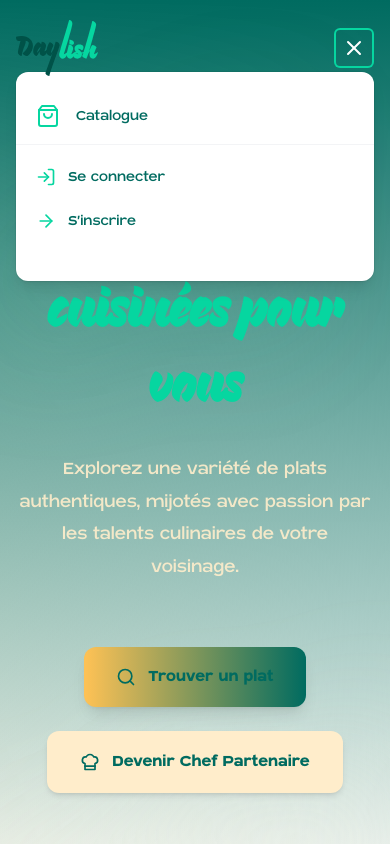
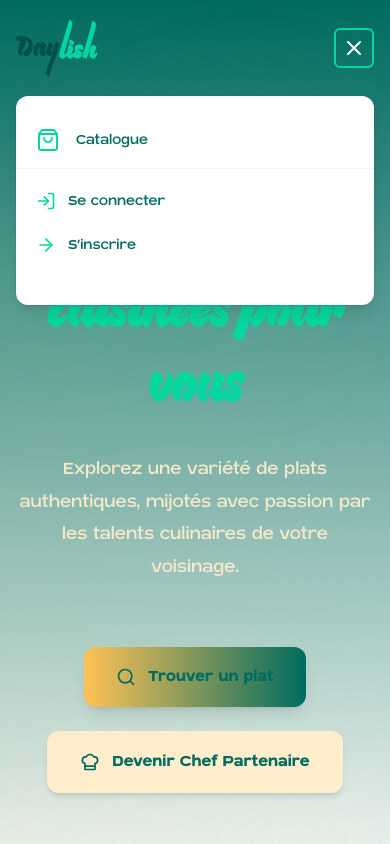
Before and after one commit to aminelaihem/Daylish, a React (Vite) app: page / in a window 390 px wide. Both pictures are taken after a click on the button "Ouvrir le menu principal". Shown: the top 844 px of the page. Built offline with nearby package versions, Linux system fonts and the light colour scheme.

Commit message:
fix: coller menu mobile au header pendant animation

```diff
--- a/src/components/layout/Header.tsx
+++ b/src/components/layout/Header.tsx
@@ -244,11 +244,13 @@ export function Header() {
       <AnimatePresence>
         {isMobileMenuOpen && (
           <motion.div
-            initial={{ opacity: 0, y: -20 }}
-            animate={{ opacity: 1, y: 0 }}
-            exit={{ opacity: 0, y: -20, transition: { duration: 0.2 } }}
-            transition={{ duration: 0.3, ease: "easeInOut" }}
-            className="md:hidden fixed inset-x-0 top-16 z-40 mx-4 mt-2 origin-top"
+            initial={{ opacity: 0 }}
+            animate={{ opacity: 1 }}
+            exit={{ opacity: 0, transition: { duration: 0.2 } }}
+            transition={{ duration: 0.3 }}
+            className={`md:hidden fixed inset-x-0 top-16 z-40 mx-4 origin-top
+                       transition-transform duration-300 ease-in-out transform-gpu
+                       ${!useEffectiveScrolled ? 'translate-y-8' : 'translate-y-0'}`}
           >
             <div className="rounded-xl shadow-lg ring-1 ring-black ring-opacity-5 bg-white divide-y divide-gray-100 overflow-hidden py-4">
               <div className="px-5 py-4 space-y-3">
```
